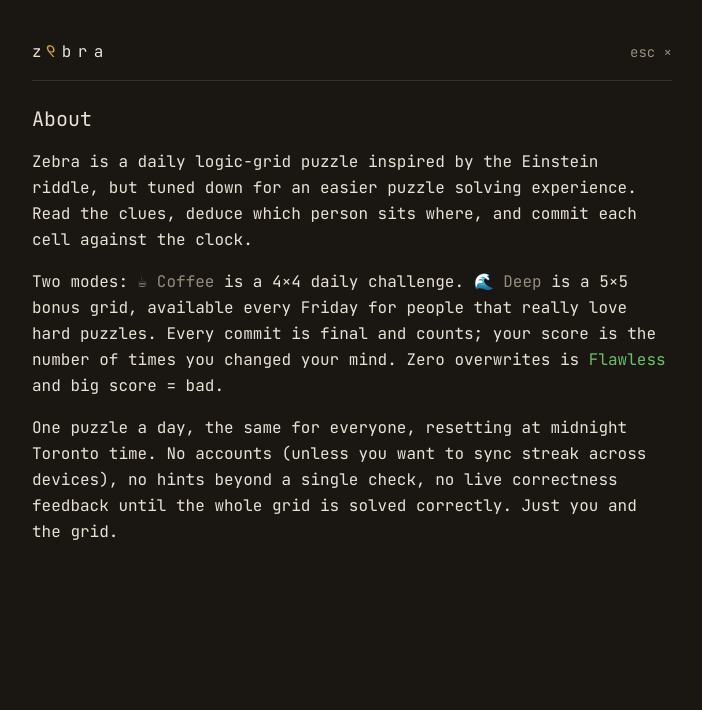
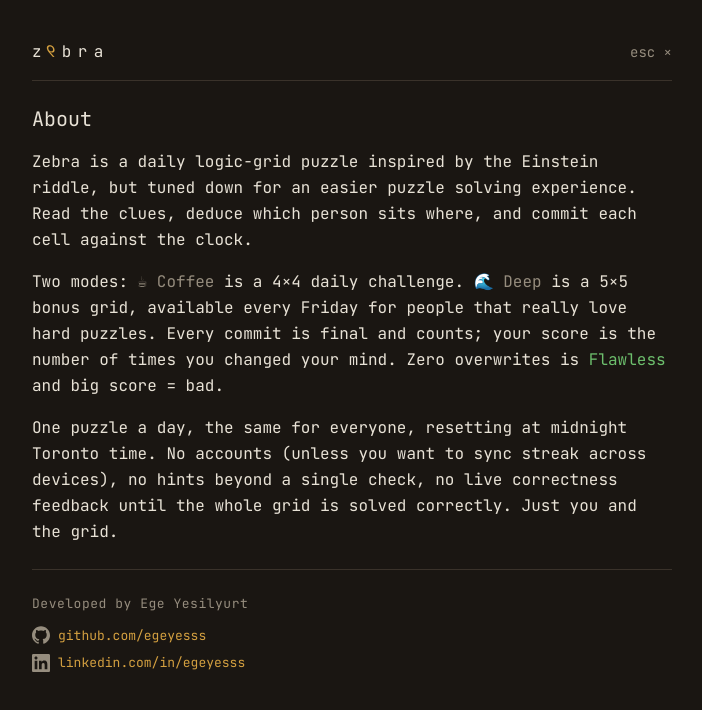
Before and after one commit to egeyesss/zebra, a Next.js app: page /about in a window 1280 px wide. Shown: the top 710 px of the page, without its empty margins (288-990 px from the left). Built offline with nearby package versions, Linux system fonts and the light colour scheme.

Commit message:
Add developer credit with GitHub and LinkedIn links to about page

```diff
--- a/app/about/page.tsx
+++ b/app/about/page.tsx
@@ -45,6 +45,51 @@
           whole grid is solved correctly. Just you and the grid.
         </p>
       </article>
+
+      <footer
+        className="border-border flex flex-col gap-3 border-t pt-6"
+        style={{ fontSize: "13px" }}
+      >
+        <p className="text-fg-muted" style={{ letterSpacing: "0.04em" }}>
+          Developed by Ege Yesilyurt
+        </p>
+        <div className="flex flex-col gap-2">
+          <a
+            href="https://github.com/egeyesss"
+            target="_blank"
+            rel="noopener noreferrer"
+            className="flex items-center gap-2 w-fit"
+            style={{ color: "var(--fg-muted)", textDecoration: "none" }}
+          >
+            <svg
+              viewBox="0 0 24 24"
+              fill="currentColor"
+              style={{ width: 18, height: 18, flexShrink: 0 }}
+              aria-hidden="true"
+            >
+              <path d="M12 .297c-6.63 0-12 5.373-12 12 0 5.303 3.438 9.8 8.205 11.385.6.113.82-.258.82-.577 0-.285-.01-1.04-.015-2.04-3.338.724-4.042-1.61-4.042-1.61C4.422 18.07 3.633 17.7 3.633 17.7c-1.087-.744.084-.729.084-.729 1.205.084 1.838 1.236 1.838 1.236 1.07 1.835 2.809 1.305 3.495.998.108-.776.417-1.305.76-1.605-2.665-.3-5.466-1.332-5.466-5.93 0-1.31.465-2.38 1.235-3.22-.135-.303-.54-1.523.105-3.176 0 0 1.005-.322 3.3 1.23.96-.267 1.98-.399 3-.405 1.02.006 2.04.138 3 .405 2.28-1.552 3.285-1.23 3.285-1.23.645 1.653.24 2.873.12 3.176.765.84 1.23 1.91 1.23 3.22 0 4.61-2.805 5.625-5.475 5.92.42.36.81 1.096.81 2.22 0 1.606-.015 2.896-.015 3.286 0 .315.21.69.825.57C20.565 22.092 24 17.592 24 12.297c0-6.627-5.373-12-12-12" />
+            </svg>
+            <span style={{ color: "var(--accent-amber)" }}>github.com/egeyesss</span>
+          </a>
+          <a
+            href="https://www.linkedin.com/in/egeyesss/"
+            target="_blank"
+            rel="noopener noreferrer"
+            className="flex items-center gap-2 w-fit"
+            style={{ color: "var(--fg-muted)", textDecoration: "none" }}
+          >
+            <svg
+              viewBox="0 0 24 24"
+              fill="currentColor"
+              style={{ width: 18, height: 18, flexShrink: 0 }}
+              aria-hidden="true"
+            >
+              <path d="M20.447 20.452h-3.554v-5.569c0-1.328-.027-3.037-1.852-3.037-1.853 0-2.136 1.445-2.136 2.939v5.667H9.351V9h3.414v1.561h.046c.477-.9 1.637-1.85 3.37-1.85 3.601 0 4.267 2.37 4.267 5.455v6.286zM5.337 7.433c-1.144 0-2.063-.926-2.063-2.065 0-1.138.92-2.063 2.063-2.063 1.14 0 2.064.925 2.064 2.063 0 1.139-.925 2.065-2.064 2.065zm1.782 13.019H3.555V9h3.564v11.452zM22.225 0H1.771C.792 0 0 .774 0 1.729v20.542C0 23.227.792 24 1.771 24h20.451C23.2 24 24 23.227 24 22.271V1.729C24 .774 23.2 0 22.222 0h.003z" />
+            </svg>
+            <span style={{ color: "var(--accent-amber)" }}>linkedin.com/in/egeyesss</span>
+          </a>
+        </div>
+      </footer>
     </div>
   );
 }
```
